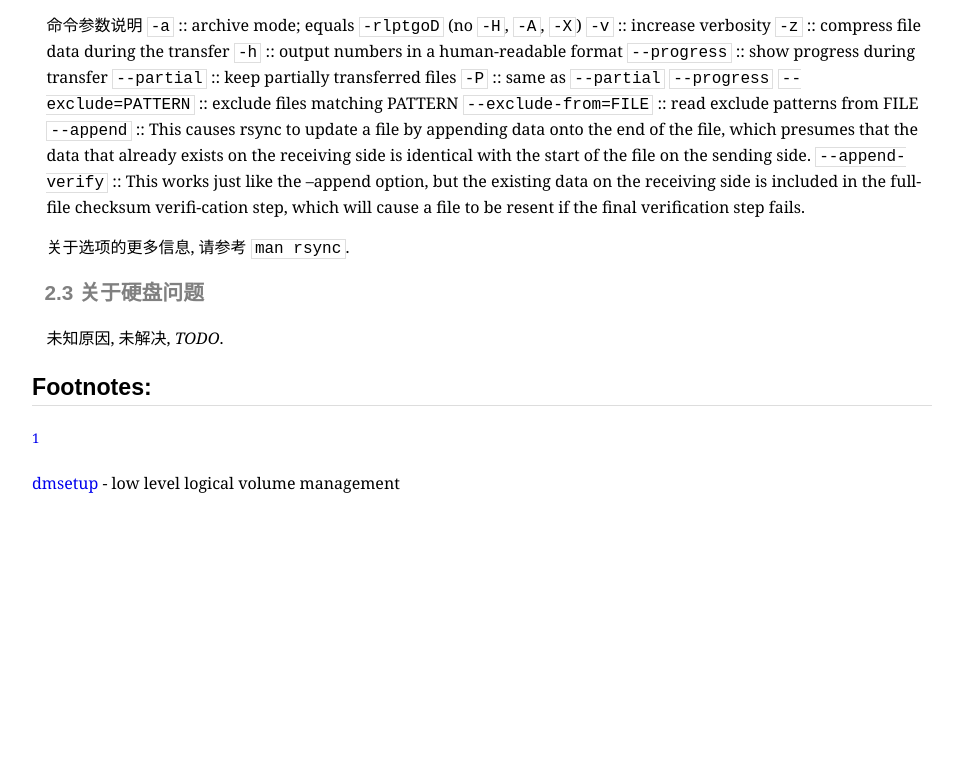
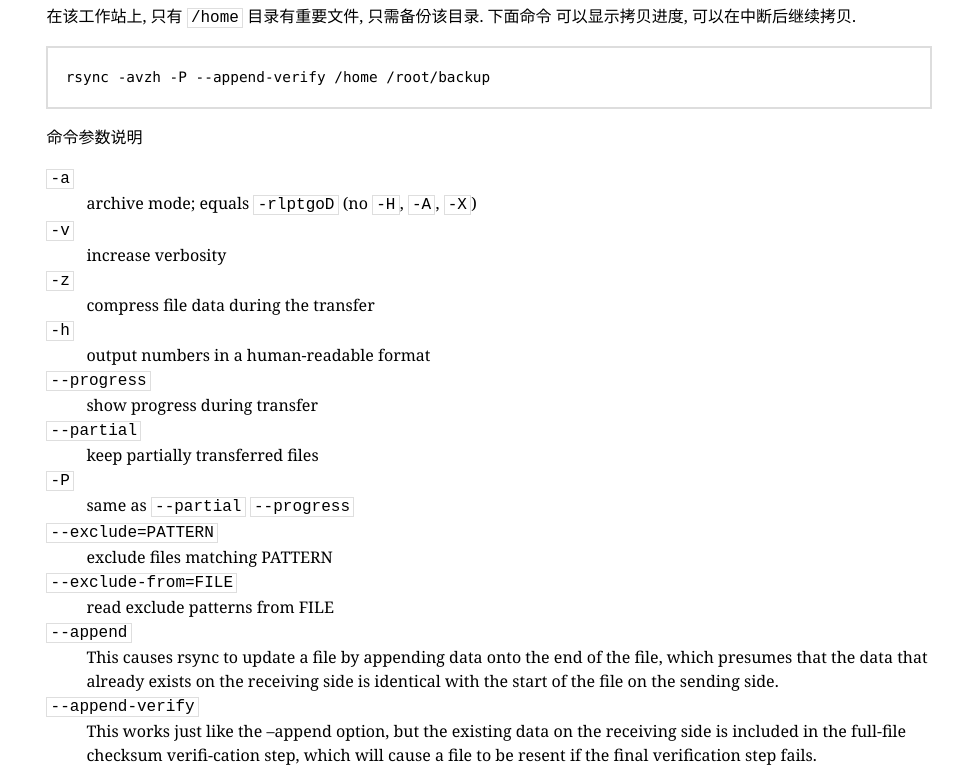
Before and after one commit to lrtfm/lrtfm.github.io, a plain HTML site: page centos-backup.html in a window 1280 px wide. Shown: the part 2004-2784 px from the top of the page, without its empty margins (158-1121 px from the left). Before the commit the page ends 2570 px from the top, so only its background shows below. Drawn offline with Linux system fonts and the light colour scheme; a script that the page names is missing; a web font is replaced by a local one.

Commit message:
列表错误修改

```diff
--- a/centos-backup.html
+++ b/centos-backup.html
@@ -4,7 +4,7 @@
 <html xmlns="http://www.w3.org/1999/xhtml" lang="en" xml:lang="en">
 <head>
 <title>CentOS 单用户登录及文件备份</title>
-<!-- 2017-04-21 Fri 12:48 -->
+<!-- 2017-04-21 Fri 12:54 -->
 <meta  http-equiv="Content-Type" content="text/html;charset=utf-8" />
 <meta  name="generator" content="Org-mode" />
 <meta  name="author" content="Yang Zongze" />
@@ -162,15 +162,20 @@ MV Sense: response 70 SK SCSI_SK_NO_SENSE ASC 0 ASCQ 0.
 
 <p>
 命令参数说明
-<code>-U</code> :: This upgrades or installs the package currently installed to a
+</p>
+<dl class="org-dl">
+<dt> <code>-U</code> </dt><dd>This upgrades or installs the package currently installed to a
 newer version. This is the same as install, except all other
 version(s) of the package are removed after the new package is
 installed.
-<code>-v</code> :: Print verbose information - normally routine progress messages
+</dd>
+<dt> <code>-v</code> </dt><dd>Print verbose information - normally routine progress messages
 will be displayed.
-<code>-h</code> :: Print 50 hash marks as the package archive is unpacked. Use with
+</dd>
+<dt> <code>-h</code> </dt><dd>Print 50 hash marks as the package archive is unpacked. Use with
 <code>-v</code> for a nicer display.
-</p>
+</dd>
+</dl>
 
 <p>
 驱动安装成功后即可挂载相应的目录, 首先建立挂在点目录 <code>/root/backup</code>, 然后
@@ -230,24 +235,37 @@ dmsetup status
 </div>
 <p>
 命令参数说明
-<code>-a</code> :: archive mode; equals <code>-rlptgoD</code> (no <code>-H</code>, <code>-A</code>, <code>-X</code>)
-<code>-v</code> :: increase verbosity
-<code>-z</code> :: compress file data during the transfer
-<code>-h</code> :: output numbers in a human-readable format
-<code>--progress</code> :: show progress during transfer
-<code>--partial</code> :: keep partially transferred files
-<code>-P</code>  :: same as <code>--partial</code> <code>--progress</code>
-<code>--exclude=PATTERN</code> :: exclude files matching PATTERN
-<code>--exclude-from=FILE</code> :: read exclude patterns from FILE
-<code>--append</code> :: This causes rsync to update a file by
+</p>
+<dl class="org-dl">
+<dt> <code>-a</code> </dt><dd>archive mode; equals <code>-rlptgoD</code> (no <code>-H</code>, <code>-A</code>, <code>-X</code>)
+</dd>
+<dt> <code>-v</code> </dt><dd>increase verbosity
+</dd>
+<dt> <code>-z</code> </dt><dd>compress file data during the transfer
+</dd>
+<dt> <code>-h</code> </dt><dd>output numbers in a human-readable format
+</dd>
+<dt> <code>--progress</code> </dt><dd>show progress during transfer
+</dd>
+<dt> <code>--partial</code> </dt><dd>keep partially transferred files
+</dd>
+<dt> <code>-P</code>  </dt><dd>same as <code>--partial</code> <code>--progress</code>
+</dd>
+<dt> <code>--exclude=PATTERN</code> </dt><dd>exclude files matching PATTERN
+</dd>
+<dt> <code>--exclude-from=FILE</code> </dt><dd>read exclude patterns from FILE
+</dd>
+<dt> <code>--append</code> </dt><dd>This causes rsync to update a file by
 appending data onto the end of the file, which presumes
 that the data that already exists  on the  receiving side
 is identical with the start of the file on the sending side.
-<code>--append-verify</code> :: This works just like the &#x2013;append option, but the existing
-                     data on the receiving side is included in the full-file
+</dd>
+<dt> <code>--append-verify</code> </dt><dd>This works just like the &#x2013;append option, but the
+existing data on the receiving side is included in the full-file
 checksum verifi-cation step, which will cause a file to be
 resent if the  final  verification  step  fails.
-</p>
+</dd>
+</dl>
 
 <p>
 关于选项的更多信息, 请参考 <code>man rsync</code>.
```
Also changed, not shown: sitemap.html (+1 -1 lines). Lines whose indentation alone changed are shown as unchanged.
